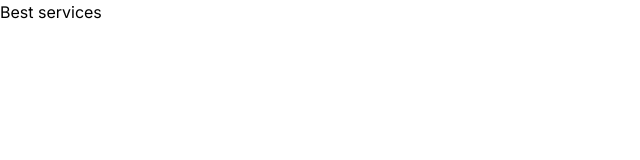
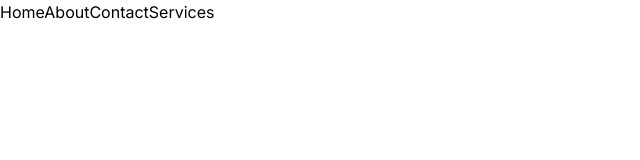
Before and after one commit to sumonhasan55/e-mobile-repair-zone, a Next.js app: page /home in a window 1280 px wide. Shown: the top 160 px of the page, without its empty margins (0-640 px from the left). Built offline with nearby package versions, Linux system fonts and the light colour scheme.

Commit message:
add simple navbar

```diff
--- a/src/app/home/page.js
+++ b/src/app/home/page.js
@@ -1,9 +1,10 @@
+import Navbar from '@/components/Navbar';
 import React from 'react';
 
 const HomePage = () => {
     return (
         <div>
-            <h2>Best services</h2>
+            <Navbar/>
 
         </div>
     );
--- a/src/app/page.js
+++ b/src/app/page.js
@@ -1,8 +1,9 @@
-import HomePage from '@/home/page'
+import HomePage from "./home/page";
+
 
 
 export default function Home() {
   return (
- <HomePage/>
+<HomePage/>
   )
 }
--- /dev/null
+++ b/src/components/Navbar.js
@@ -0,0 +1,16 @@
+import Link from 'next/link';
+import React from 'react';
+
+const Navbar = () => {
+    return (
+        <div>
+            <Link href="/">Home</Link>
+            <Link  href="/">About</Link>
+            <Link  href="/">Contact</Link>
+            <Link  href="/">Services</Link>
+
+        </div>
+    );
+};
+
+export default Navbar;
```
Also changed, not shown: git.txt (added).
